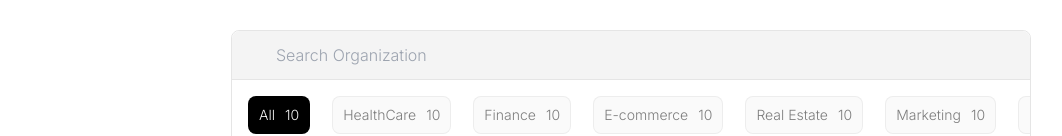
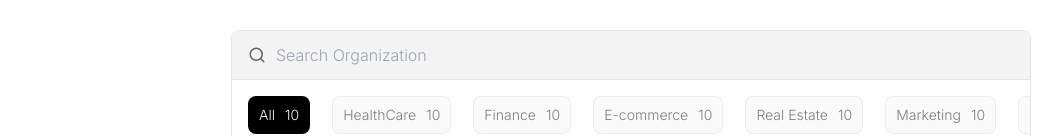
Before and after one commit to Slightly-Techie/st-okr-web, a React (Vite) app: page /join-company in a window 1280 px wide. Shown: the part 410-546 px from the top of the page, without its empty margins (1-1063 px from the left). Built offline with nearby package versions, Linux system fonts and the light colour scheme.

Commit message:
Reinstall lucide-react

```diff
--- a/package.json
+++ b/package.json
@@ -18,7 +18,7 @@
     "@radix-ui/react-slot": "^1.1.0",
     "class-variance-authority": "^0.7.0",
     "clsx": "^2.1.1",
-    "lucide-react": "^0.439.0",
+    "lucide-react": "^0.454.0",
     "react": "^18.3.1",
     "react-confetti": "^6.1.0",
     "react-dom": "^18.3.1",
--- a/src/pages/JoinCompany.tsx
+++ b/src/pages/JoinCompany.tsx
@@ -3,7 +3,7 @@ import CompanyTypes from "@/components/companies/companyTypes";
 import Organizations from "@/components/companies/organizations";
 import Packages from "@/components/companies/packages";
 import PageWrapper from "@/components/ui/wrapper";
-// import { Search } from "lucide-react";
+import { Search } from "lucide-react";
 
 export default function JoinCompany() {
   return (
@@ -31,10 +31,10 @@ export default function JoinCompany() {
                   className="w-full bg-[#F4F4F4] rounded-t-lg outline-none py-3 px-11"
                   placeholder="Search Organization"
                 />
-                {/* <Search
+                <Search
                   size={18}
                   className="absolute opacity-60 left-4 bottom-[15px]"
-                /> */}
+                />
               </div>
               <CompanyTypes />
             </div>
```
Also changed, not shown: 1 other file (tests, documents, lock files or other folders).
